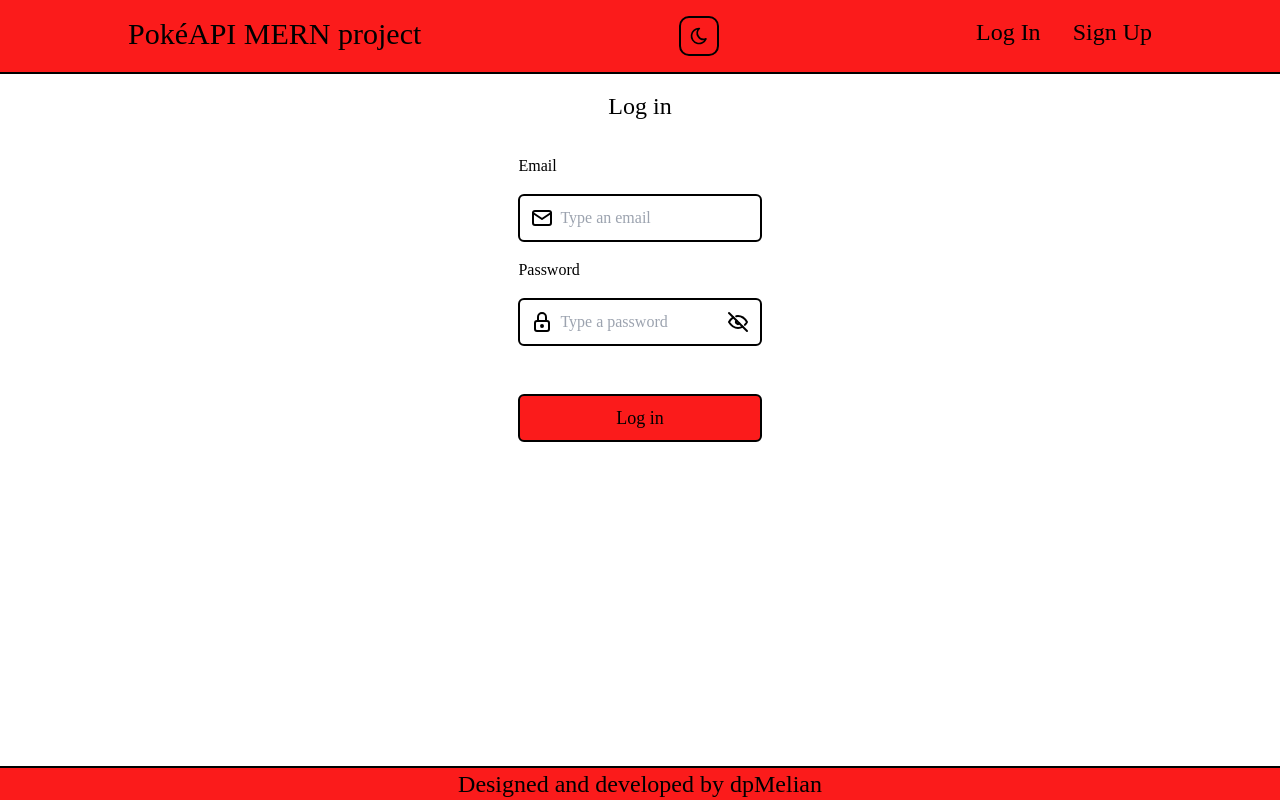
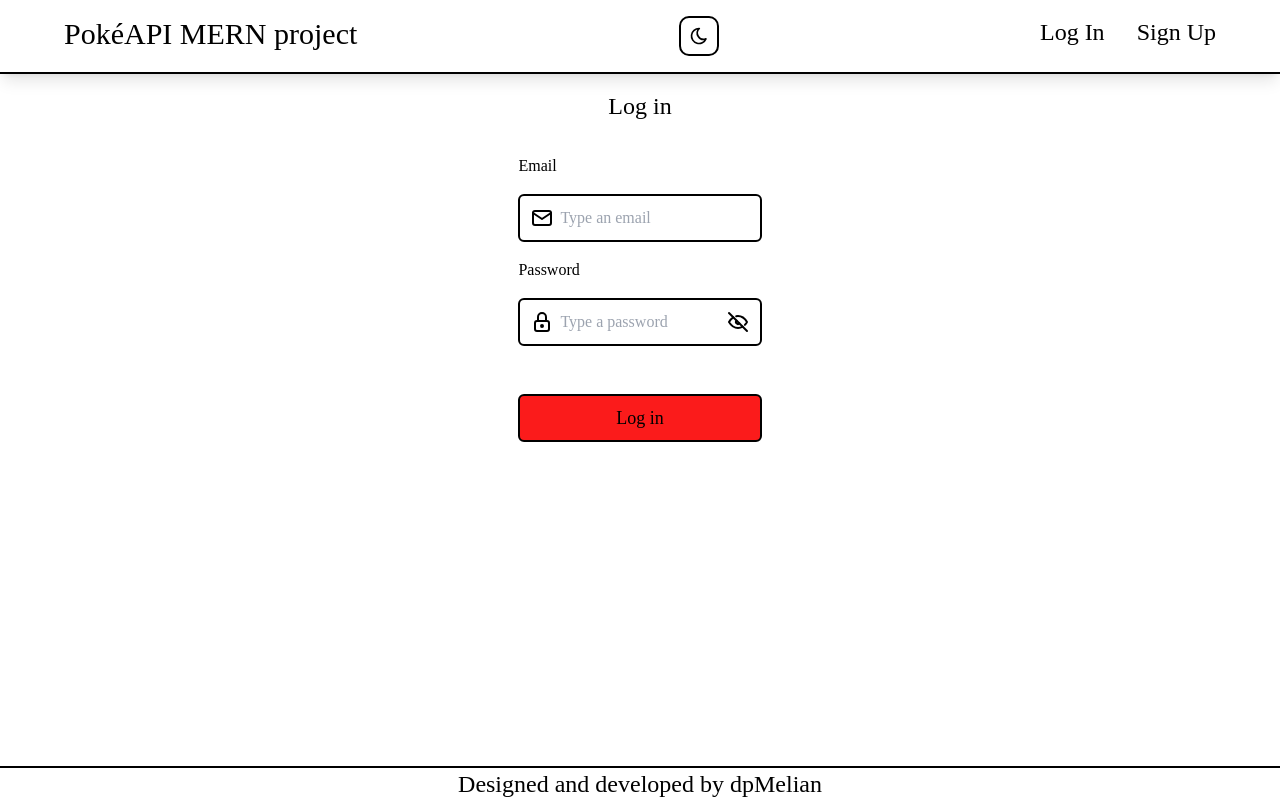
Before and after one commit to dpMelian/pokeapi-mern, a React (Vite) app in the folder client/: page /login in a window 1280 px wide. Built offline with nearby package versions, Linux system fonts and the light colour scheme; a web font is replaced by a local one.

Commit message:
style(client): make header and footer semi-transparent, adapt layout

```diff
--- a/client/src/components/Footer.tsx
+++ b/client/src/components/Footer.tsx
@@ -1,6 +1,6 @@
 const Footer = () => {
   return (
-    <footer className="flex justify-center border-[0] border-t-2 border-solid border-black bg-secondary transition-all ease-in-out dark:border-primary dark:bg-slate-700 dark:text-primary">
+    <footer className="flex justify-center border-[0] border-t-2 border-solid border-black bg-white/30 transition-all ease-in-out dark:border-primary dark:bg-slate-700 dark:text-primary">
       <h2 className="m-0">
         Designed and developed by{" "}
         <a
--- a/client/src/components/Header.tsx
+++ b/client/src/components/Header.tsx
@@ -17,8 +17,8 @@ const Header = (): JSX.Element => {
   }, [data])
 
   return (
-    <nav className="flex border-[0] border-b-2 border-solid border-black bg-secondary transition-all ease-in-out dark:border-primary dark:bg-slate-900">
-      <div className="mx-auto my-0 flex w-4/5 justify-between px-0 py-4">
+    <nav className="flex border-[0] border-b-2 border-solid border-black bg-white/30 shadow-lg transition-all ease-in-out dark:border-primary dark:bg-slate-900">
+      <div className="my-0 flex w-full justify-between px-16 py-4">
         <Link className="text-black no-underline dark:text-primary" to="/">
           <h1 className="m-0">PokéAPI MERN project</h1>
         </Link>
--- a/client/src/components/SearchInput.tsx
+++ b/client/src/components/SearchInput.tsx
@@ -18,7 +18,7 @@ const SearchInput = ({
 
   return (
     <form
-      className="mx-auto my-0 flex justify-center rounded-md border-2 border-solid border-black dark:border-primary"
+      className="mx-16 my-0 mt-4 flex max-w-lg justify-center rounded-md border-2 border-solid border-black dark:border-primary"
       onSubmit={(e) => {
         if (inputValue === "") return
         e.preventDefault()
--- a/client/src/components/StatBar.tsx
+++ b/client/src/components/StatBar.tsx
@@ -17,12 +17,12 @@ const MAX_BAR_WIDTH_PERCENTAGE = 100
 const Bar = styled.span<BarProps>`
   display: flex;
   border: 2px solid;
-  border-radius: 5px;
+  border-radius: 25px;
   background-color: ${(props: ThemedStyledProps<BarProps, any>) =>
     props.rangeColor};
   width: ${(props) =>
     `calc(${props.value / MAX_STAT_VALUE} * ${MAX_BAR_WIDTH_PERCENTAGE}%)`};
-  height: 20px;
+  height: 15px;
 `
 
 const StatBar = ({ value, rangeColor }: Props): JSX.Element => (
--- a/client/src/components/StatIcon.tsx
+++ b/client/src/components/StatIcon.tsx
@@ -5,20 +5,15 @@ interface Props {
   name: string
   icon: string
   statValue: number
-  children: JSX.Element
 }
 
-const StatIcon = ({ name, icon, statValue, children }: Props): JSX.Element => (
-  <div className="grid grid-cols-3 items-center gap-4">
-    <div className="col-span-1 flex items-center justify-between">
-      <div className="flex items-center">
-        {React.createElement(STAT_ICONS[icon], null)}
-        {name.toUpperCase()}
-      </div>
-      <div>{statValue}</div>
+const StatIcon = ({ name, icon, statValue }: Props): JSX.Element => (
+  <div className="flex items-center gap-4">
+    <div className="flex items-center">
+      {React.createElement(STAT_ICONS[icon], null)}
+      {name.toUpperCase()}
     </div>
-
-    <div className="col-span-2 flex items-center">{children}</div>
+    <div>{statValue}</div>
   </div>
 )
 
```
